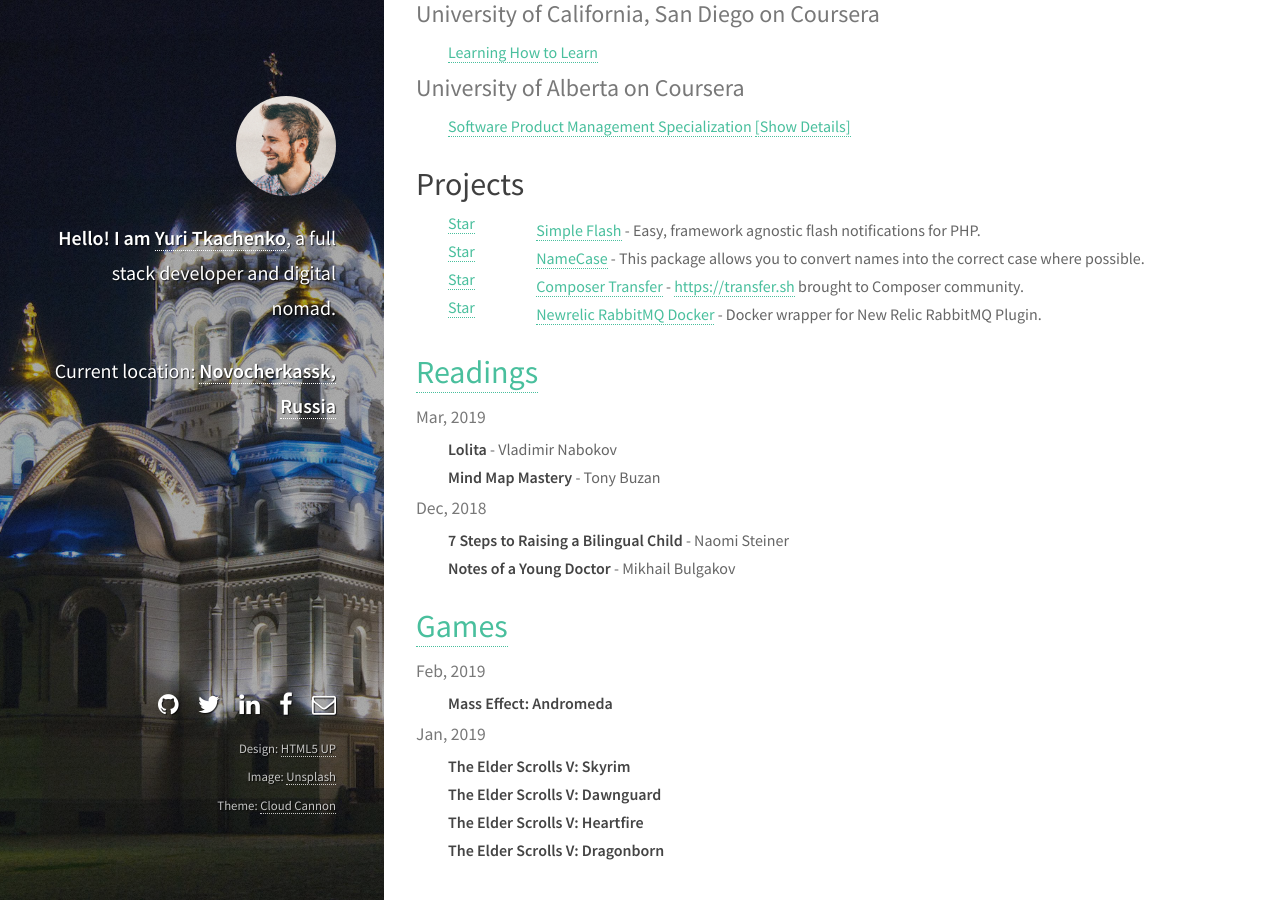
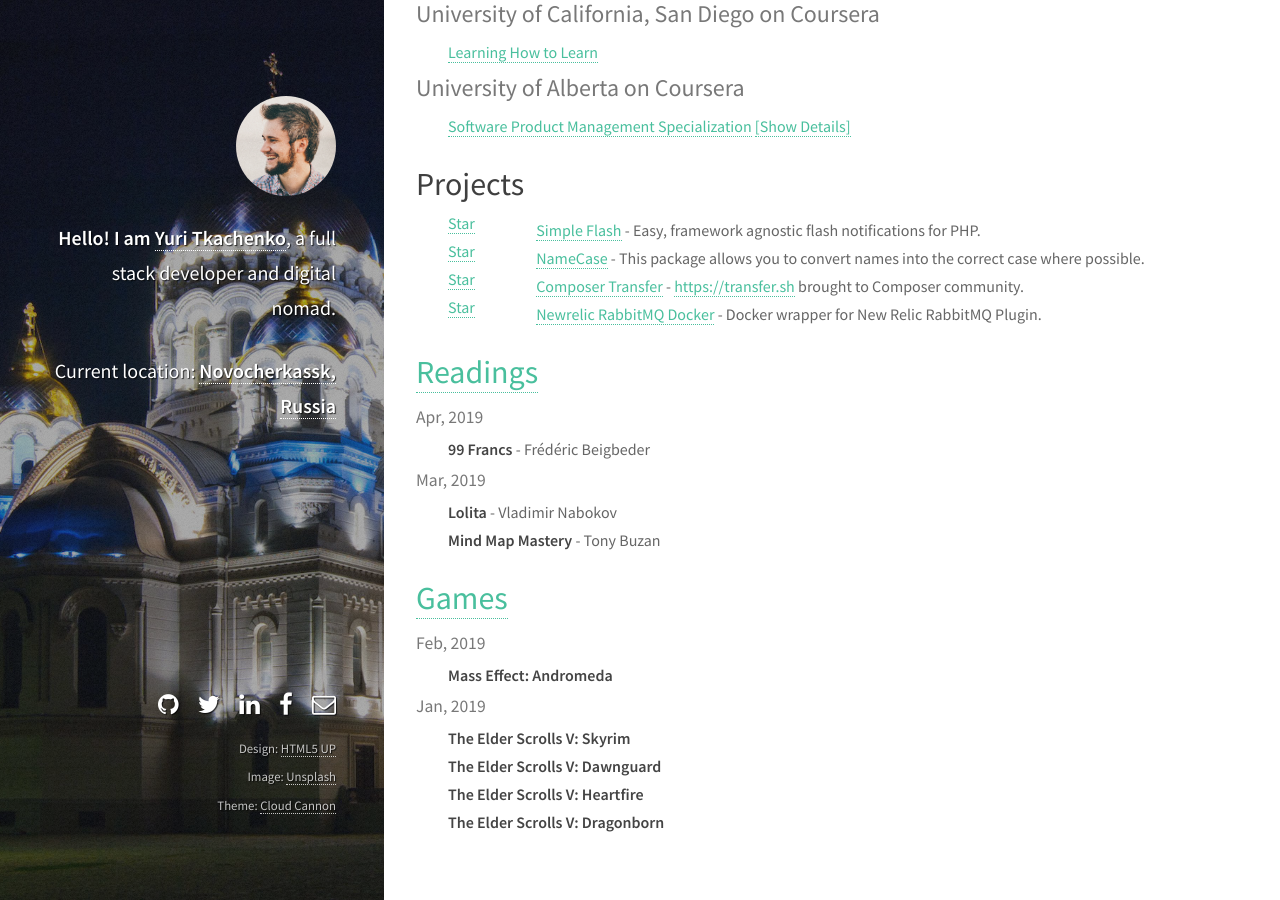
Before and after one commit to tamtamchik/tamtamchik.github.io, a Jekyll site: the page built from index.html, in a window 1280 px wide and 900 px high, scrolled down 504 px. Built offline with Jekyll 4.4.1, drawn with Linux system fonts in a browser that asks for light colours.

Commit message:
Update books.yml

```diff
--- a/_data/books.yml
+++ b/_data/books.yml
@@ -1,3 +1,8 @@
+- date: 2019-04-01
+  books:
+    - title: 99 Francs
+      author: Frédéric Beigbeder
+
 - date: 2019-03-01
   books:
     - title: Lolita
```
